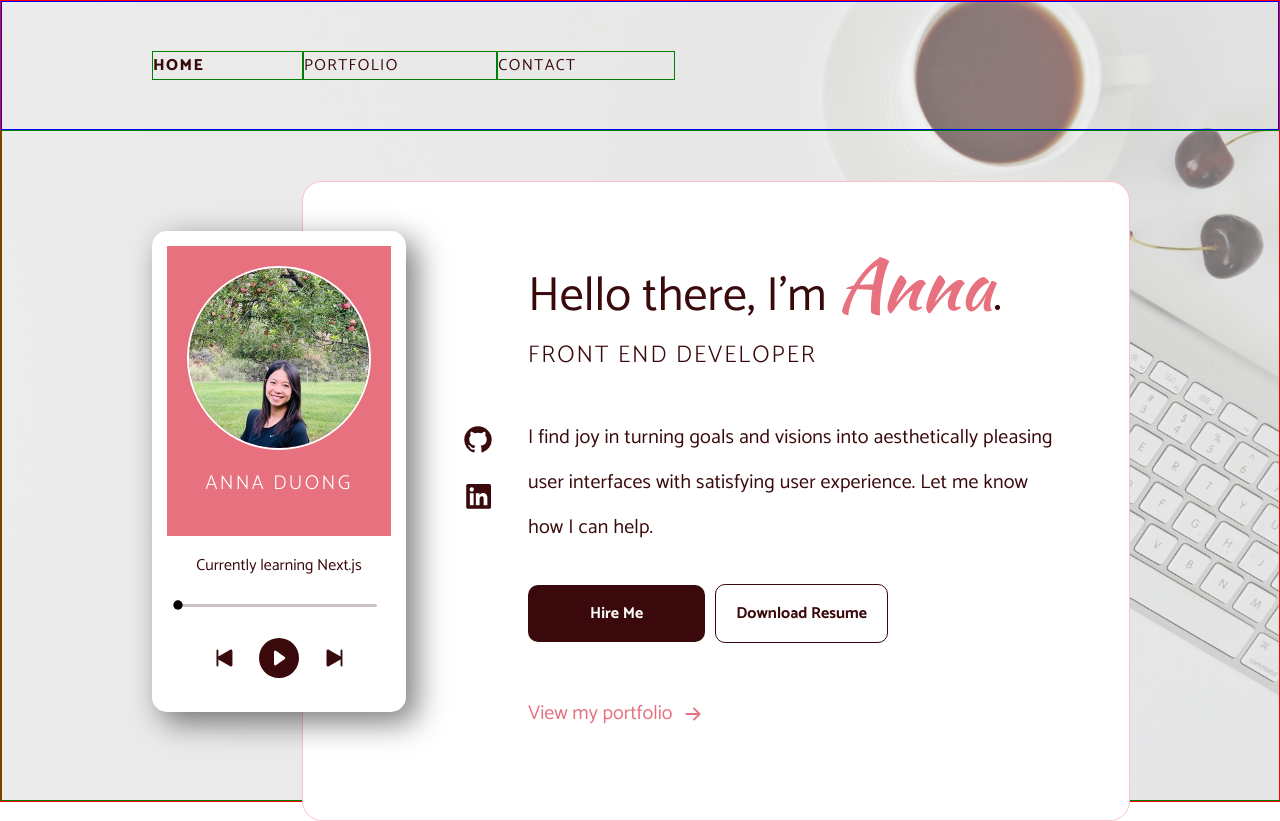
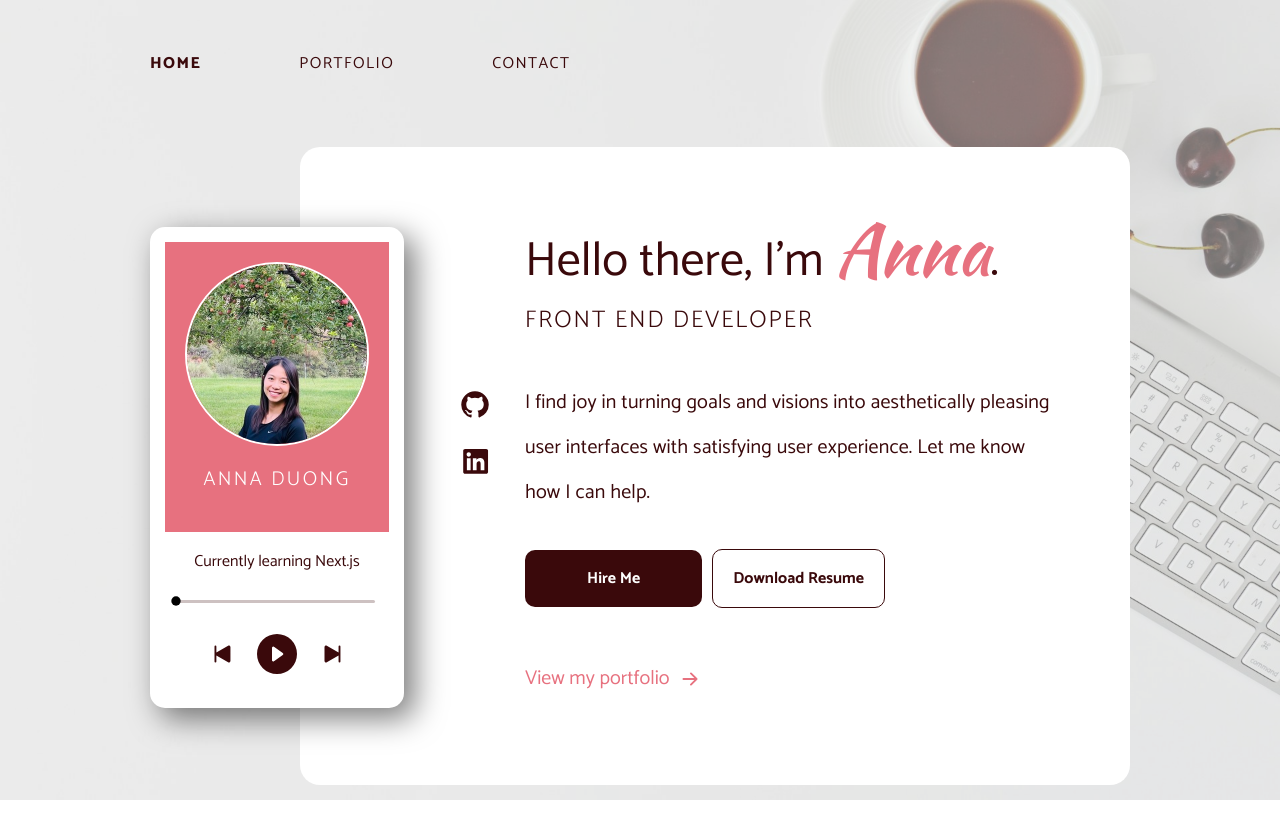
Before and after one commit to annaduong17/portfolio, a React (Create React App) app: page / in a window 1280 px wide. After the commit the page ends 800 px from the top, so only its background shows below. Built offline with nearby package versions, Linux system fonts and the light colour scheme.

Commit message:
change background size to cover instead of 100%

```diff
--- a/src/index.scss
+++ b/src/index.scss
@@ -31,7 +31,7 @@ body {
 }
 
 .app {
-  border: 1px solid red;
+  // border: 1px solid red;
   display: flex;
   flex-direction: column;
   max-width: 1400px;
@@ -39,7 +39,7 @@ body {
   margin: auto;
   background-image: url('../public/images/background.jpg');
   background-repeat: no-repeat;
-  background-size: 100%;
+  background-size: cover;
   position: relative;
   z-index: -1;
 }
@@ -56,14 +56,14 @@ body {
 }
 
 .navbar {
-  border: 1px solid blue;
+  // border: 1px solid blue;
   position: sticky;
   top: 0;
   padding: 50px 150px;
   z-index: 100;
 
   .navlink {
-    border: 1px solid green;
+    // border: 1px solid green;
     font-size: $text--md;
     letter-spacing: 1.4px;
     text-decoration: none;
@@ -97,19 +97,19 @@ body {
 
 .home-page {
   position: relative;
-  border: 1px solid green;
+  // border: 1px solid green;
   width: 100%;
   flex-grow: 1;
   margin-inline: auto;
 
   .home {
-    border: 1px solid pink;
+    // border: 1px solid pink;
     border-radius: 20px;
     background-color: $white;
     position: absolute;
     right: 150px;
     margin-left: 300px;
-    margin-top: 50px;
+    margin-top: 20px;
     padding-top: 50px;
     padding-left: 160px;
     padding-right: 75px;
```
